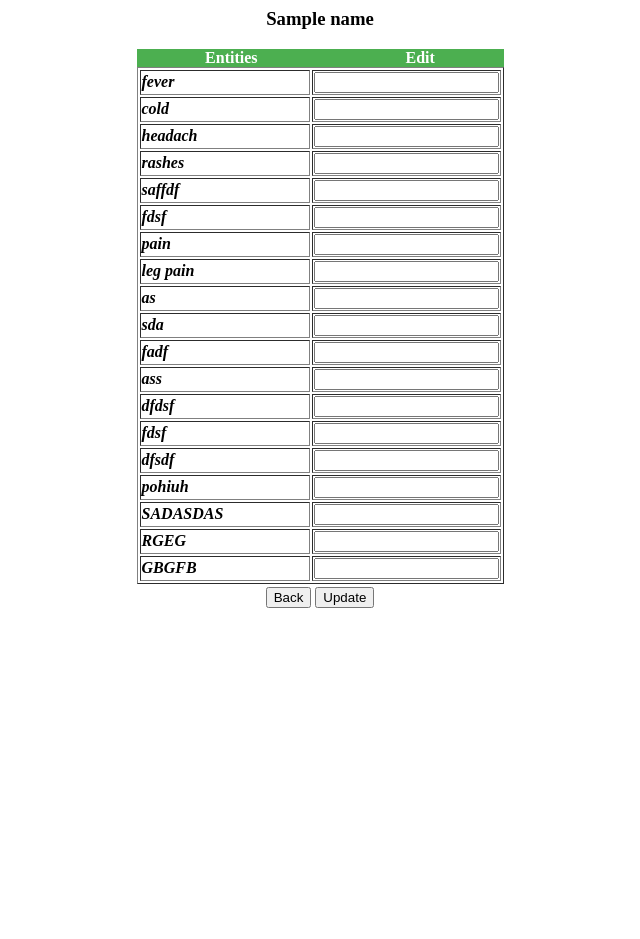
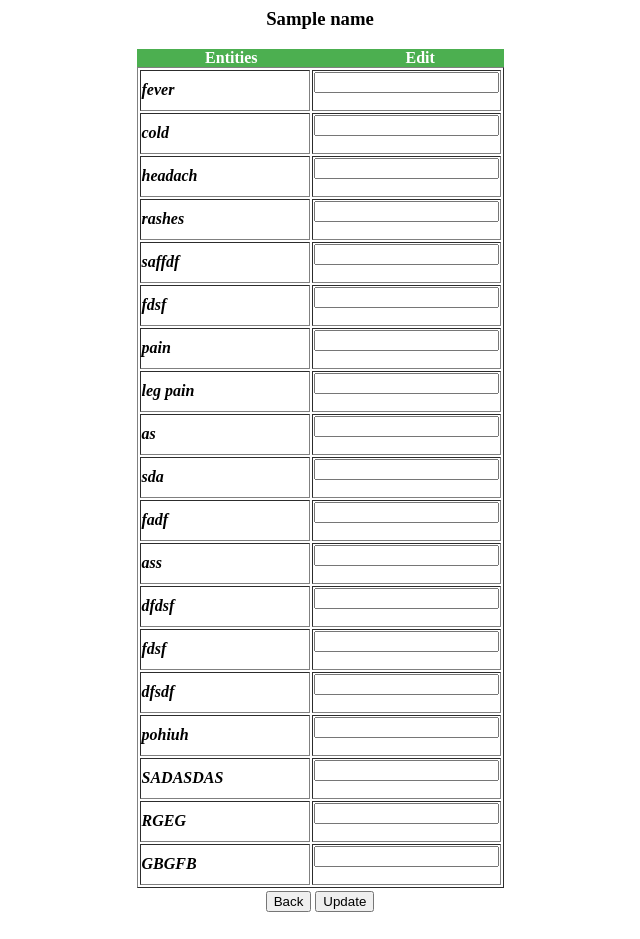
Before and after one commit to sivalavinod/hospitality, a Django app: template templates/presentingcomplaint.html in a window 1280 px wide. Shown: the whole page, without its empty margins (320-960 px from the left). Before the commit the page ends 608 px from the top, so only its background shows below. Run offline with Django 3.2, Linux system fonts and the light colour scheme; data comes from the database, SQL or seed files in the repository; tables that the repository leaves empty hold one stand-in row (values such as "Sample post"); the template is opened without the code that fills it: values that come from a table or form of the project are taken from there, most other values are stand-ins (such as "Sample title", 1, 10 or a date in 2020).

Commit message:
3nd commit

```diff
--- a/jsm_hospital/urls.py
+++ b/jsm_hospital/urls.py
@@ -22,8 +22,8 @@ from hospital import views
 urlpatterns = [
     path('admin/', admin.site.urls),
     # path('',views.home),
-    path('details/',views.details),
+    path('',views.details,name='details'),
     path('<str:data>/',views.presenting,name="presenting"),
-    path('update/',views.update,name='update'),
+    path('update/<int:data>/',views.update,name='update'),
 
 ]
--- a/templates/details.html
+++ b/templates/details.html
@@ -46,7 +46,7 @@
         td.c{
             padding-left: 80px;
         }
-         .count{
+         .sno{
             padding-left: 80px;
              padding-top: inherit;
         }
@@ -83,7 +83,7 @@
         <caption ><b>S.No &nbsp&nbsp&nbsp&nbsp&nbsp&nbsp&nbsp&nbsp&nbsp&nbsp &nbsp&nbsp&nbsp&nbsp&nbsp&nbsp&nbsp&nbsp&nbsp&nbsp&nbsp&nbsp&nbsp&nbsp&nbsp&nbsp&nbsp&nbsp&nbsp&nbsp&nbsp&nbsp&nbsp&nbsp&nbsp&nbsp Entities  &nbsp&nbsp&nbsp&nbsp&nbsp&nbsp&nbsp&nbsp&nbsp&nbsp&nbsp&nbsp&nbsp&nbsp&nbsp&nbsp&nbsp&nbsp&nbsp&nbsp&nbsp&nbsp&nbsp&nbsp&nbsp&nbsp&nbsp&nbsp&nbsp&nbsp  Count </b>  </caption>
         {% for xyz,yz in res.items %}
      <tr>
-<td class="count"></td>
+<td class="sno"></td>
      <td>
         <a href="{% url 'presenting' data=xyz %}" target="_blank">&nbsp;&nbsp;&nbsp;&nbsp;&nbsp;&nbsp;&nbsp;&nbsp;&nbsp;&nbsp;{{ xyz }} </a>
       </td>
--- a/templates/presentingcomplaint.html
+++ b/templates/presentingcomplaint.html
@@ -25,7 +25,11 @@ caption {
 
               <b> <i> {{ p.med }}   </i></b> </td>
             <td>
-                <input type="text" name="code">
+                <form action="{% url 'update' idno=data.id %}" method="post">
+                    {% csrf_token %}
+                    <input type="text" name="code">
+
+                </form>
             </td>
         </tr>
     {% endfor %}
@@ -33,12 +37,12 @@ caption {
 </table>
 <table align="center">
     <tr>
-        <td> <form action="/details/">
+        <td> <form action="{% url 'details' %}">
 <center><button type="submit">Back</button></center>
     </form>
         </td>
         <td>
-            <form action="/update/" method="post">
+            <form action="{% url 'update' %}" method="post">
     {% csrf_token %}
     <center><button type="submit">Update</button></center>
 
```
